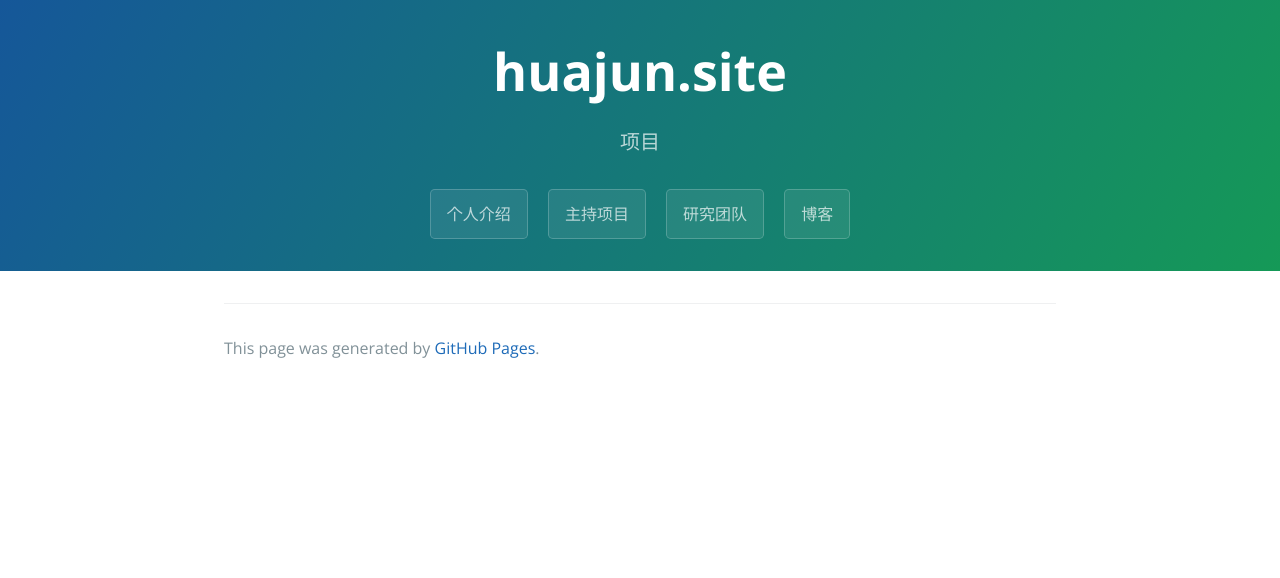
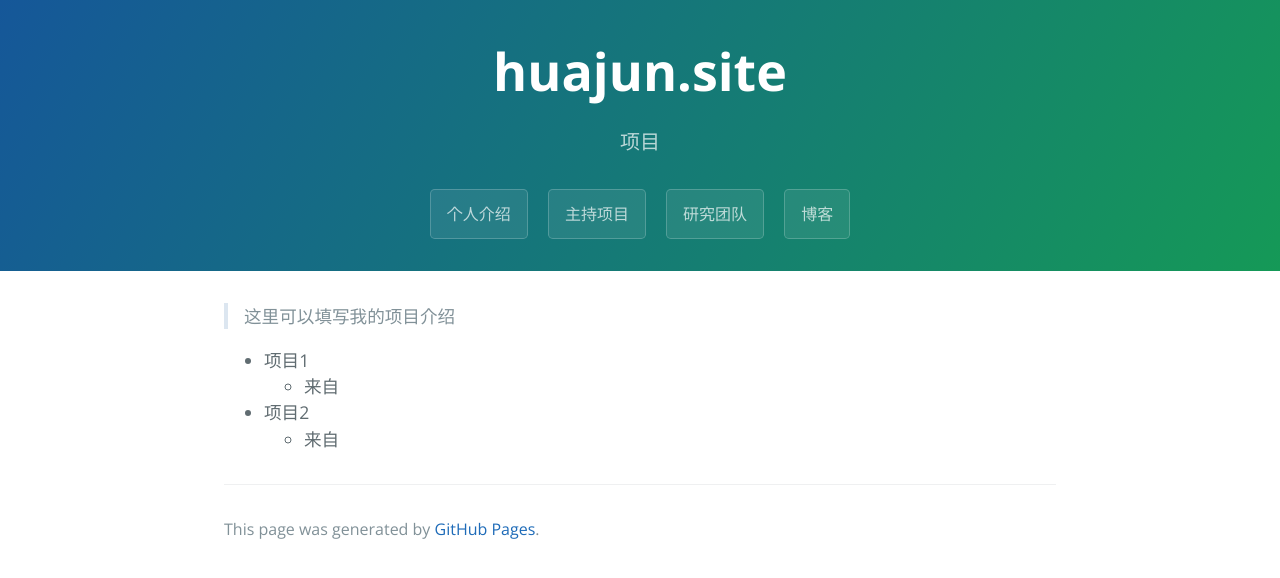
Before and after one commit to newbiebt/newbiebt.github.io, a Jekyll site: the page built from project.md, in a window 1280 px wide. Shown: the top 578 px of the page. Built offline with Jekyll 4.4.1, drawn with Linux system fonts in a browser that asks for light colours.

Commit message:
add pages

```diff
--- a/project.md
+++ b/project.md
@@ -2,3 +2,11 @@
 title: 项目
 layout: default
 ---
+
+> 这里可以填写我的项目介绍
+
+- 项目1
+  - 来自
+
+- 项目2
+  - 来自
```
Also changed, not shown: about.md (+3 -0 lines), group.md (+2 -0 lines).
